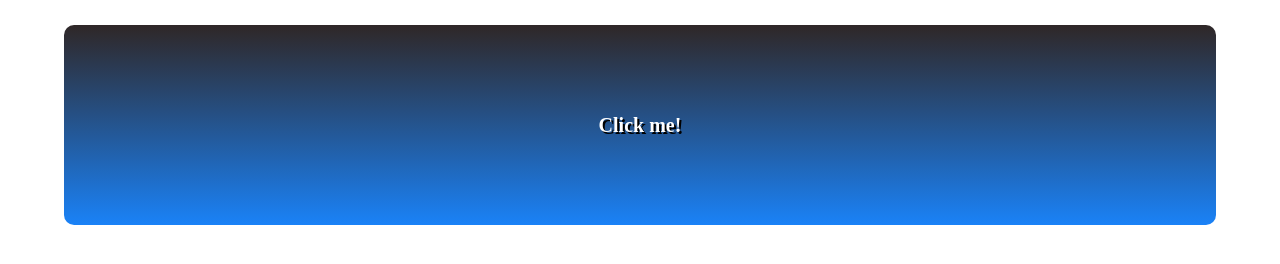
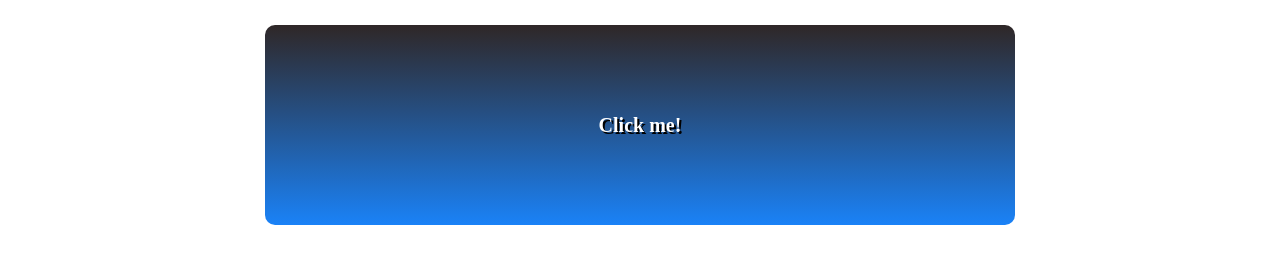
Before and after one commit to Lauri-T/testirepo, a website: page index.html in a window 1280 px wide. Drawn offline with nearby package versions, Linux system fonts and the light colour scheme; files that its build step writes are made by us from their sources.

Commit message:
added breakpoint to 800px

```diff
--- a/scss/partials/_page.scss
+++ b/scss/partials/_page.scss
@@ -43,3 +43,10 @@
     }
   }
 }
+
+@media only screen and (min-width: 800px){
+  .testikkels{
+    max-width:750px;
+    margin:25px auto 0;
+  }
+}
```
